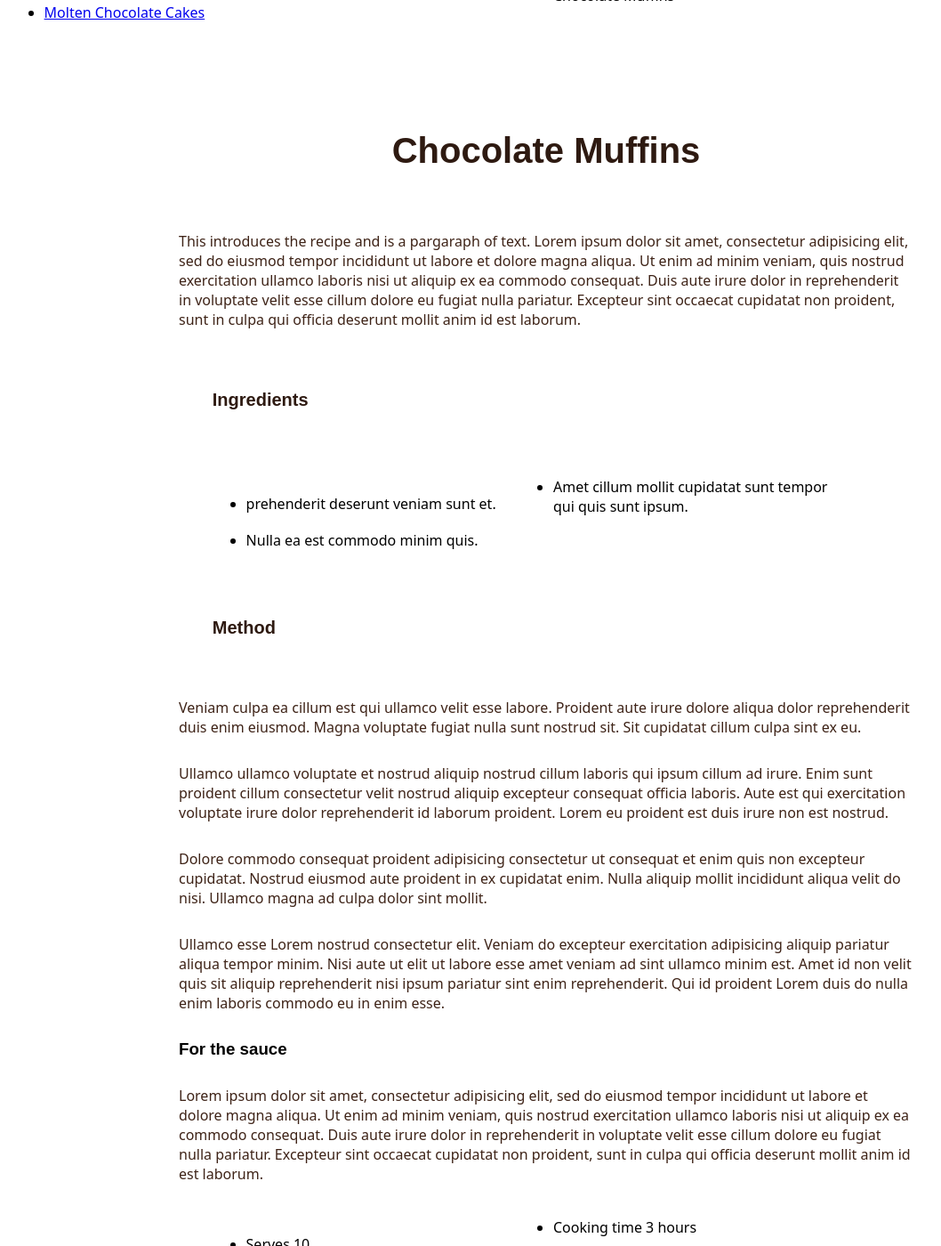
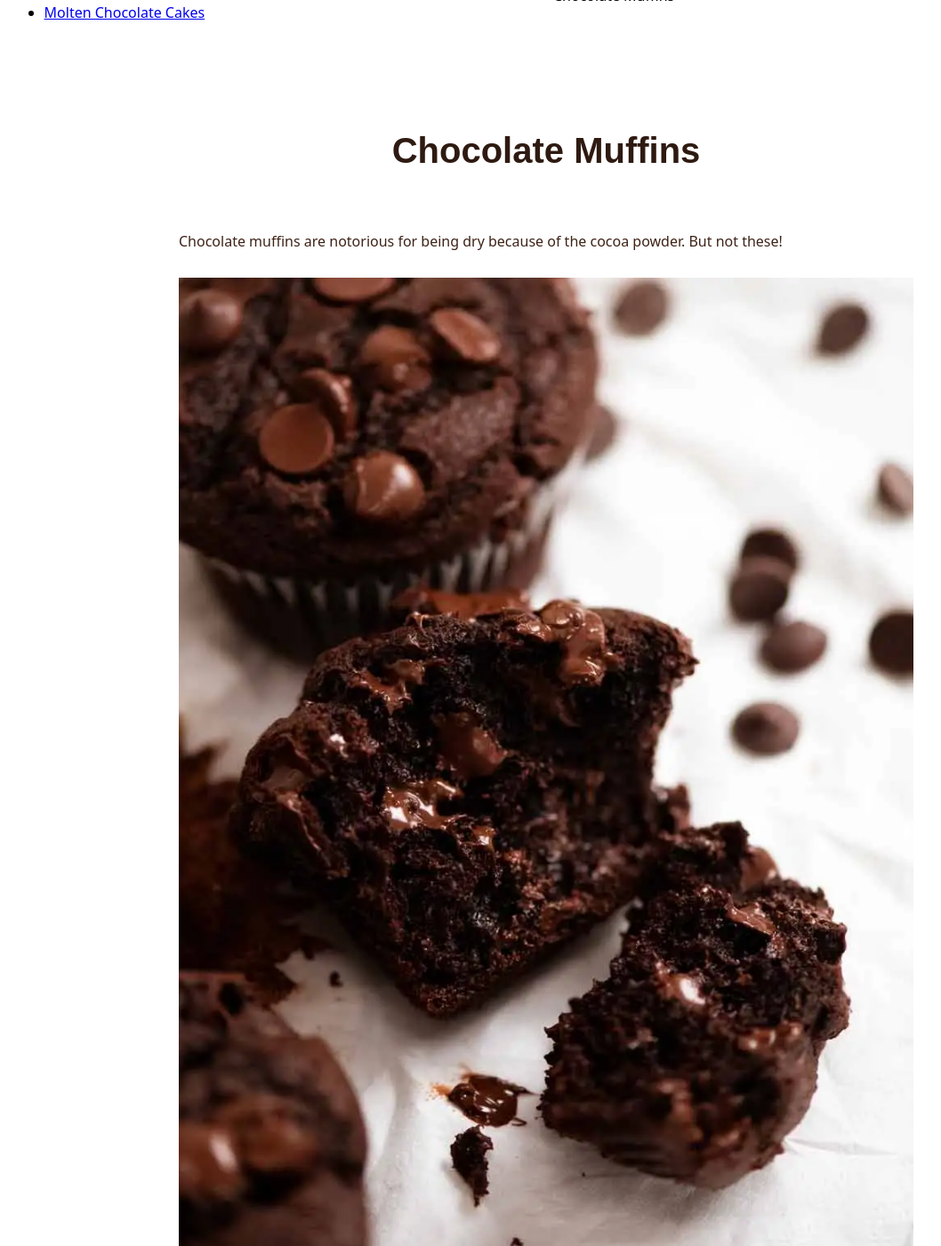
Before and after one commit to nicoleanncarter/recipes, a Jekyll site: the page built from _recipes/recipe2.md, in a window 1280 px wide and 1400 px high, scrolled down 256 px. Shown: the whole window at 89% size, without its empty margins (26-1084 px from the left). Built offline with Jekyll 4.4.1, drawn with Linux system fonts in a browser that asks for light colours; some of the changed text lies outside the part shown.

Commit message:
Update Recipe “recipe2”

```diff
--- a/_recipes/recipe2.md
+++ b/_recipes/recipe2.md
@@ -5,28 +5,37 @@ order: 4
 layout: recipe
 published: true
 ---
-This introduces the recipe and is a pargaraph of text. Lorem ipsum dolor sit amet, consectetur adipisicing elit, sed do eiusmod tempor incididunt ut labore et dolore magna aliqua. Ut enim ad minim veniam, quis nostrud exercitation ullamco laboris nisi ut aliquip ex ea commodo consequat. Duis aute irure dolor in reprehenderit in voluptate velit esse cillum dolore eu fugiat nulla pariatur. Excepteur sint occaecat cupidatat non proident, sunt in culpa qui officia deserunt mollit anim id est laborum.
+Chocolate muffins are notorious for being dry because of the cocoa powder. But not these!
+
+![](../uploads/chocolate-muffins_15.webp)
 
 ## Ingredients
 
-- prehenderit deserunt veniam sunt et.
-- Nulla ea est commodo minim quis.
-- Amet cillum mollit cupidatat sunt tempor qui quis sunt ipsum.
+* 260 g plain flour (all-purpose flour)
+* 1 1/4 tsp baking soda / bi-carb
+* 1/2 tsp salt
+* 60 g Dutch process cocoa powder , sifted
+* 1 tbsp instant coffee granules / powder , optional
+* 185 ml milk , full fat, HOT
+* 125 ml canola oil (or veg or other neutral flavoured oil)
+* 200 g brown sugar , packed
+* 1 tsp vanilla extract
+* 200 g sour cream or thick plain yogurt (fridge-cold fine)
+* 1 large egg (55-60g / 2oz) (fridge-cold fine)
+* 300 g dark chocolate chips
 
 ## Method
 
-Veniam culpa ea cillum est qui ullamco velit esse labore. Proident aute irure dolore aliqua dolor reprehenderit duis enim eiusmod. Magna voluptate fugiat nulla sunt nostrud sit. Sit cupidatat cillum culpa sint ex eu.
+1. **Preheat** oven to 210°C / 410°F (190°C fan). Place shelf in the top 1/3 of the oven. Line a 12-hole standard muffin tin with paper cases.
+2. **Sift Dry ingredients:** Sift flour, baking soda and salt into a large bowl.
+3. **Bloom cocoa:** In a separate bowl, sift the cocoa then add coffee and HOT milk. Whisk until lump-free.
+4. **Add remaining Wet ingredients:** To the cocoa mixture, add sugar, oil, egg, sour cream and vanilla. Whisk until smooth.
+5. **Mix flour in:** Pour Wet mix into the bowl holding the flour. Whisk until smooth and glossy. Stop once it's smooth, don't mix excessively. (Note 7)
+6. **Add chocolate chips:** Stir in most of the chocolate chips – reserve approx 1/4 cup for topping.
+7. **Fill muffin tin:** Divide the batter between the 12 holes, up to 0.5cm / 0.2" from rim of paper liner. (Note 8)
+8. **Top with chocolate chips:** Top muffins with reserved chocolate chips (just pile in middle, they spread when baked).
+9. **Bake at high temp, 5 minutes:** Bake for 5 minutes in preheated oven. The higher temp kick will start the rise.
+10. **Lower oven, 20 minutes:** Turn oven DOWN to 190°C / 375°F (170°C fan). Bake a further 20 minutes, checking at 15 minutes. When toothpick comes out clean they're ready. Don't confuse melted chocolate with raw batter!
+11. **EAT!** Rest in muffin tin for a few minutes, then transfer to cooling rack. Allow to cool for 15 minutes before devouring!
 
-Ullamco ullamco voluptate et nostrud aliquip nostrud cillum laboris qui ipsum cillum ad irure. Enim sunt proident cillum consectetur velit nostrud aliquip excepteur consequat officia laboris. Aute est qui exercitation voluptate irure dolor reprehenderit id laborum proident. Lorem eu proident est duis irure non est nostrud.
-
-Dolore commodo consequat proident adipisicing consectetur ut consequat et enim quis non excepteur cupidatat. Nostrud eiusmod aute proident in ex cupidatat enim. Nulla aliquip mollit incididunt aliqua velit do nisi. Ullamco magna ad culpa dolor sint mollit.
-
-Ullamco esse Lorem nostrud consectetur elit. Veniam do excepteur exercitation adipisicing aliquip pariatur aliqua tempor minim. Nisi aute ut elit ut labore esse amet veniam ad sint ullamco minim est. Amet id non velit quis sit aliquip reprehenderit nisi ipsum pariatur sint enim reprehenderit. Qui id proident Lorem duis do nulla enim laboris commodo eu in enim esse.
-
-### For the sauce
-
-Lorem ipsum dolor sit amet, consectetur adipisicing elit, sed do eiusmod tempor incididunt ut labore et dolore magna aliqua. Ut enim ad minim veniam, quis nostrud exercitation ullamco laboris nisi ut aliquip ex ea commodo consequat. Duis aute irure dolor in reprehenderit in voluptate velit esse cillum dolore eu fugiat nulla pariatur. Excepteur sint occaecat cupidatat non proident, sunt in culpa qui officia deserunt mollit anim id est laborum.
-
-
-- Serves 10
-- Cooking time 3 hours
+<div class="video-box"><iframe width="560" height="315" src="https://www.youtube.com/embed/https://youtu.be/xmOoFwRtLa0?rel=0" allow="accelerometer; autoplay; encrypted-media; gyroscope; picture-in-picture" allowfullscreen></iframe></div>
```
Also changed, not shown: uploads/chocolate-muffins_15.webp (added).
